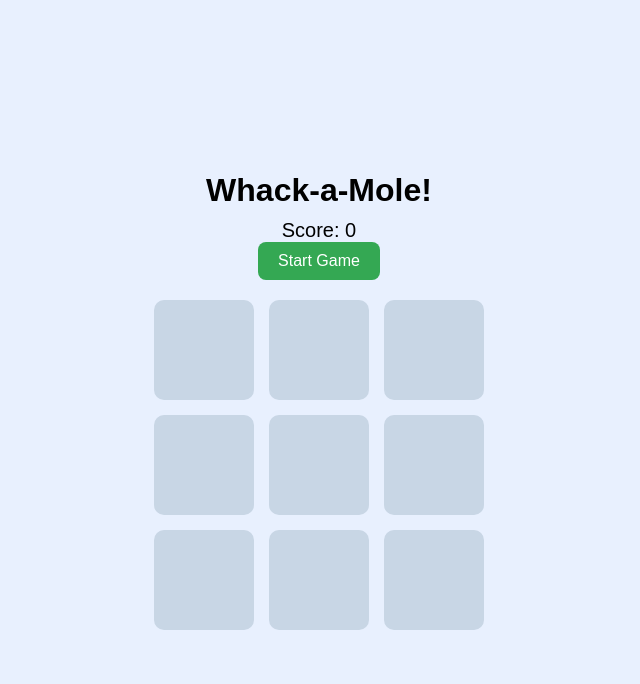
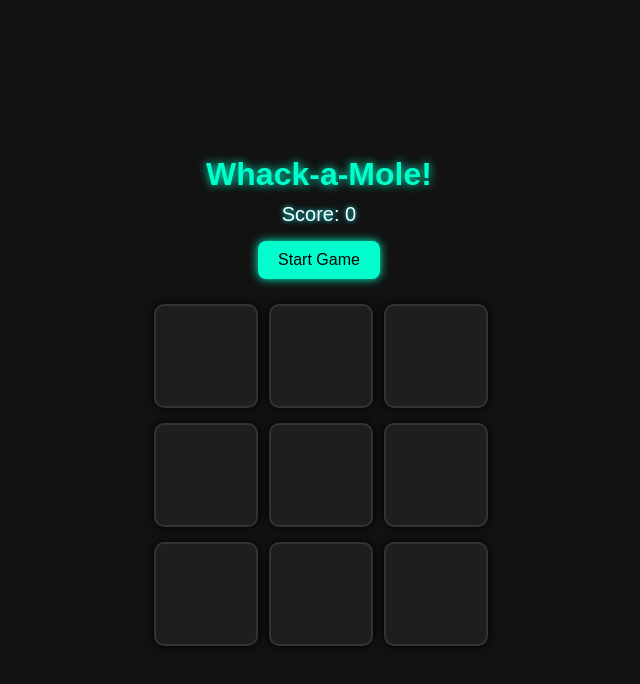
Before and after one commit to mrsoftware98/whackgamebyaryan98, a plain HTML site: page index.html in a window 1280 px wide. Shown: the whole page, without its empty margins (321-961 px from the left). Drawn offline with Linux system fonts and the light colour scheme.

Commit message:
style.css

```diff
--- a/style.css
+++ b/style.css
@@ -1,8 +1,10 @@
+
 body {
   margin: 0;
   padding: 0;
   font-family: 'Arial', sans-serif;
-  background: #e8f0fe;
+  background: #121212;
+  color: #ffffff;
   display: flex;
   flex-direction: column;
   align-items: center;
@@ -12,6 +14,8 @@ body {
 
 h1 {
   margin-bottom: 10px;
+  color: #00ffcc;
+  text-shadow: 0 0 10px #00ffcc;
 }
 
 #game-board {
@@ -24,33 +28,58 @@ h1 {
 .hole {
   width: 100px;
   height: 100px;
-  background: #c8d6e5;
+  background: #1e1e1e;
+  border: 2px solid #333;
   border-radius: 10px;
   position: relative;
   cursor: pointer;
+  box-shadow: 0 0 10px #000;
 }
 
 .mole {
   width: 60px;
   height: 60px;
-  background: brown;
+  background: #ff6347;
   border-radius: 50%;
   position: absolute;
   top: 20px;
   left: 20px;
   display: none;
+  animation: pop 0.3s ease-in-out;
+  box-shadow: 0 0 15px #ff6347;
+}
+
+@keyframes pop {
+  0% { transform: scale(0); }
+  100% { transform: scale(1); }
 }
 
 #score {
   font-size: 20px;
+  margin-bottom: 10px;
+  color: #ffffff;
+  text-shadow: 0 0 5px #00ffff;
 }
 
 button {
   padding: 10px 20px;
   font-size: 16px;
   border: none;
-  background-color: #34a853;
-  color: white;
+  background-color: #00ffcc;
+  color: black;
   border-radius: 8px;
   cursor: pointer;
+  box-shadow: 0 0 10px #00ffcc;
+  transition: transform 0.2s ease, box-shadow 0.2s ease;
+  margin: 5px;
 }
+
+button:hover {
+  transform: scale(1.05);
+  box-shadow: 0 0 20px #00ffcc;
+}
+
+button:active {
+  transform: scale(0.95);
+  box-shadow: 0 0 5px #00ffcc;
+}
```
